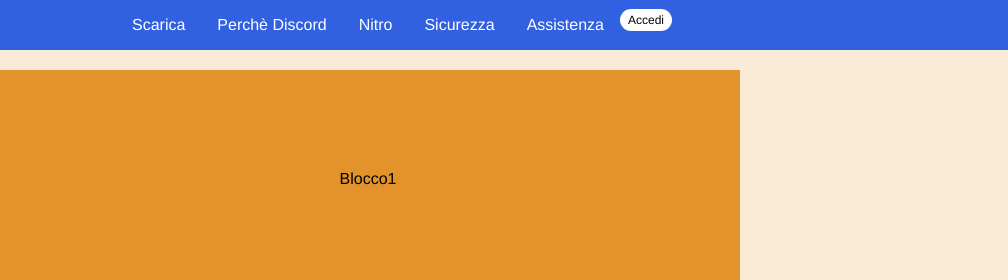
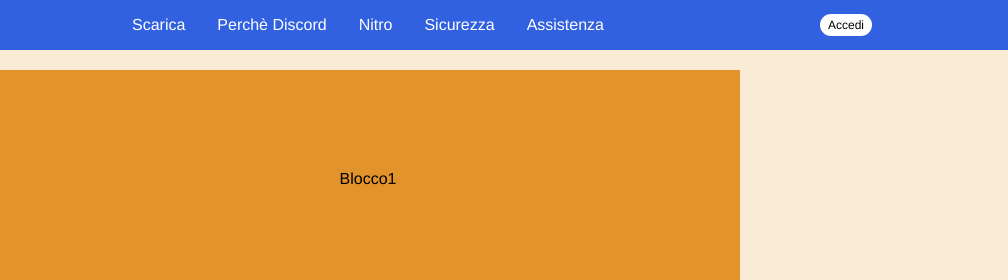
Before and after one commit to giorgiadifranco/htmlcss-discord, a plain HTML site: page index.html in a window 1280 px wide. Shown: the top 280 px of the page, 272-1280 px from the left. Drawn offline with Linux system fonts and the light colour scheme.

Commit message:
fix_header_login

```diff
--- a/index.html
+++ b/index.html
@@ -12,6 +12,7 @@
             <div class="logo">
                 <img src="./img/logo.svg" alt=discord>
             </div>
+
             <div class="menu">
                 <a href="" >Scarica </a>
                 <a href="" >Perchè Discord</a>
@@ -21,9 +22,9 @@
 
             </div>
             <div class="login">
-                <span class="icon">Accedi </span>
+                <a href="" class="icon">Accedi </a>
             </div>
-        </nav>
+
     </header>
     <!--header-->
 
--- a/style.css
+++ b/style.css
@@ -88,7 +88,6 @@
 a{
     text-decoration: none;
     color:white
-}
 }
 .login {
     display: flex;
```
